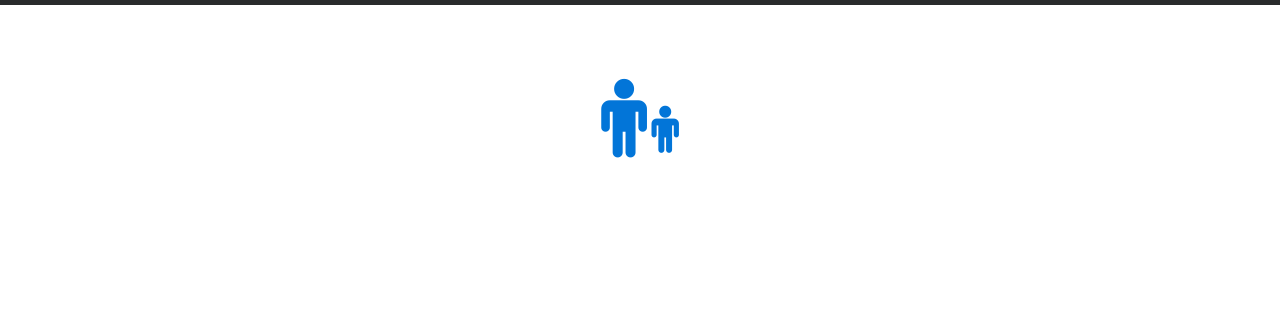
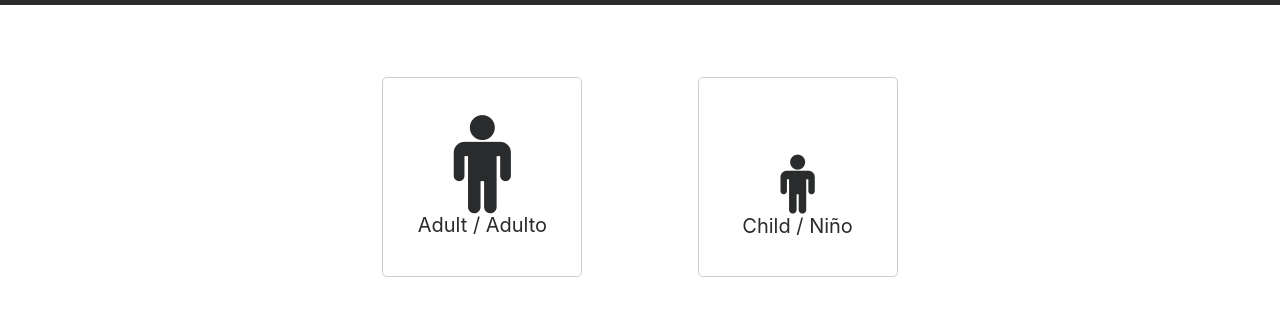
Before and after one commit to isaac-blasiman/stmartins-guest-attendance, a plain HTML site: page Sign In.html in a window 1280 px wide. Shown: the part 51-366 px from the top of the page. Drawn offline with Linux system fonts and the light colour scheme; files whose address does not match are found by name.

Commit message:
Changed adult status and child status icons to buttons, formatted them, and put space between them.

```diff
--- a/Sign In.html
+++ b/Sign In.html
@@ -46,13 +46,20 @@
     <div class="container">
 
       <div class="starter-template">
-        <a href="#">
-            <i class="fa fa-male fa-5x" area-hidden="true"></i>
+        <a class="btn btn-secondary btn-lg custom-tile-button" href="#">
+            <div id="adult-status-button-content">
+                <i class="fa fa-male fa-5x" area-hidden="true"></i>
+                <p>Adult / Adulto</p>
+            </div>
         </a>
-        <a href="#">
-            <i class="fa fa-male fa-3x" area-hidden="true"></i>
+        <span id="responsive-spacing"></span>
+        <a class="btn btn-secondary btn-lg custom-tile-button" id="child-status-icon" href="#">
+            <div id="child-status-button-content">
+                <i class="fa fa-male fa-3x" area-hidden="true"></i>
+                <p>Child / Niño</p>
+            </div>
         </a>
-      </div>
+      </div><!-- /starter-template-->
 
     </div><!-- /.container -->
 
--- a/our-custom-styles.css
+++ b/our-custom-styles.css
@@ -1,3 +1,17 @@
-.blue-on-hover:hover {
-    color: slategray;
+.custom-tile-button {
+    height: 200px;
+    width: 200px;
 }
+
+#adult-status-button-content{
+    padding-top: 23px;
+}
+
+#child-status-button-content{
+    padding-top: 64px;
+}
+
+#responsive-spacing{
+    display: inline-block;
+    width: 10%;
+}
```
